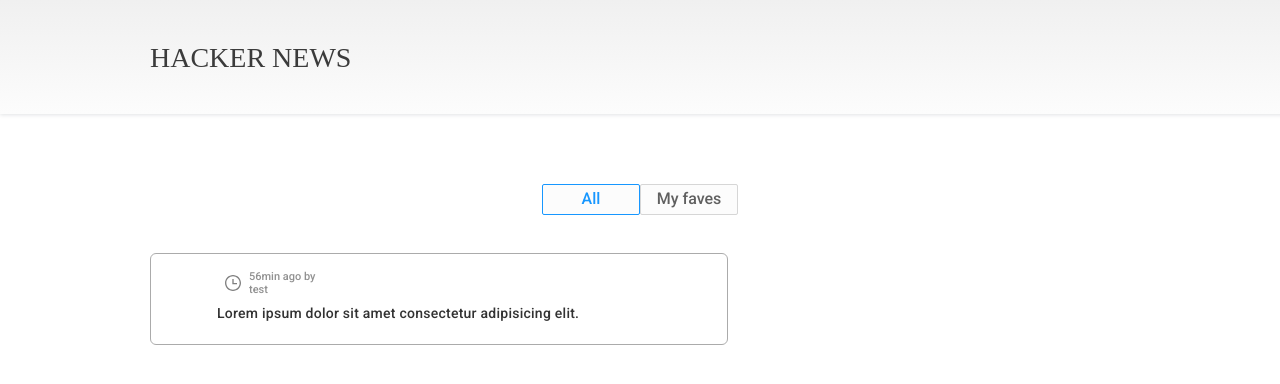
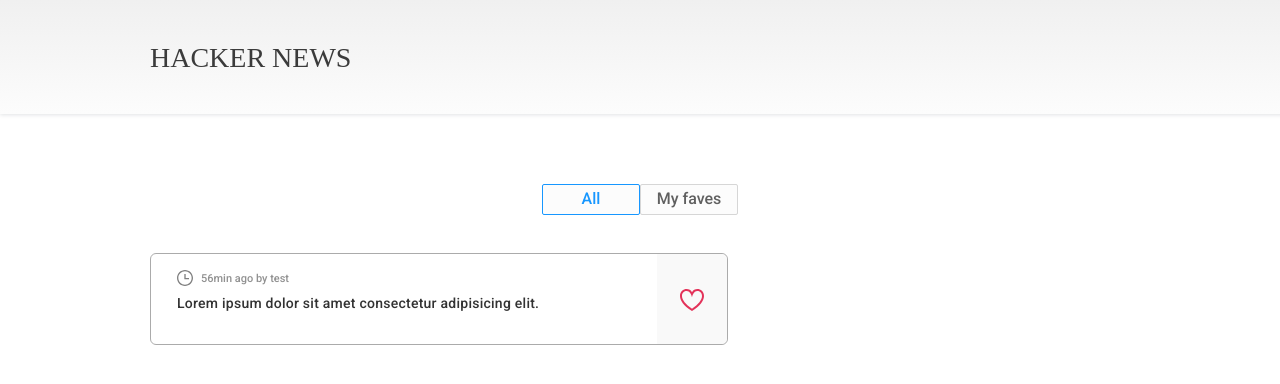
Before and after one commit to RodrigoLamus/hacker-news, a React (Create React App) app: page / in a window 1280 px wide. Shown: the top 384 px of the page. Built offline with nearby package versions, Linux system fonts and the light colour scheme.

Commit message:
adding fav button svgs

```diff
--- a/src/components/Card/Card.module.css
+++ b/src/components/Card/Card.module.css
@@ -1,4 +1,6 @@
 .card {
+    display: flex;
+    justify-content: space-between;
     width: 34.375rem;
     height: 5.625rem;
     margin: 2.375rem 2.5rem 1.875rem 9.375rem;
--- a/src/components/Card/Card.tsx
+++ b/src/components/Card/Card.tsx
@@ -2,6 +2,7 @@
 import styles from './Card.module.css';
 import React from 'react';
 import { CardInterface } from '../../interfaces';
+import { FavButton } from '../FavButton/FavButton';
 
 export const Card: React.FC<{ card: CardInterface; fav: boolean }> = ({
   card,
@@ -16,6 +17,7 @@
         title={card.title}
         url={card.url}
       />
+      <FavButton fav={fav} />
     </div>
   );
 };
--- /dev/null
+++ b/src/components/FavButton/FavButton.module.css
@@ -0,0 +1,17 @@
+.fav-button {
+    display: flex;
+    align-items: center;
+    justify-content: center;
+    width: auto;
+    padding: 2.188rem 1.375rem 2.063rem;
+    border-radius: 0 6px 6px 0;
+    border: solid 1px #f8f8f8;
+    background-color: #f8f8f8;
+    cursor: pointer;
+  }
+
+  .heart {
+    width: auto;
+    height: auto;
+    margin: 0;
+  }
--- /dev/null
+++ b/src/components/FavButton/FavButton.tsx
@@ -0,0 +1,14 @@
+import styles from './FavButton.module.css';
+import HeartFilledSVG from '../../../public/assets/iconmonstr-favorite-3.svg';
+import HollowHeartSVG from '../../../public/assets/iconmonstr-favorite-2.svg';
+
+export const FavButton: React.FC<{ fav: boolean }> = ({ fav }) => {
+  return (
+    <button className={styles['fav-button']}>
+      <img
+        className={styles.heart}
+        src={fav ? HeartFilledSVG : HollowHeartSVG}
+      />
+    </button>
+  );
+};
--- a/src/components/InfoTag/InfoTag.module.css
+++ b/src/components/InfoTag/InfoTag.module.css
@@ -1,3 +1,11 @@
+ul {
+    padding: 0;
+}
+
+.info {
+    cursor: pointer;
+}
+
 .main-info {
     width: 27.5rem;
     margin: 0.375rem 0 0;
@@ -11,7 +19,7 @@
     list-style: none;
 }
 
-img {
+.watch {
     width: 1rem;
     height: 1rem;
     margin-right: 0.5rem;
@@ -21,8 +29,8 @@
 .extra-info {
     display: flex;
     align-items: center;
-    width: 6.688rem;
-    margin: 0.125rem 19.313rem 0.438rem 0.5rem;
+    width: auto;
+    margin: 0.125rem 19.313rem 0.438rem 0rem;
     font-size: 0.688rem;
     font-weight: normal;
     font-stretch: normal;
--- a/src/components/InfoTag/InfoTag.tsx
+++ b/src/components/InfoTag/InfoTag.tsx
@@ -14,10 +14,10 @@
   };
 
   return (
-    <div onClick={openLink}>
+    <div onClick={openLink} className={styles.info}>
       <ul>
         <li className={styles['extra-info']}>
-          <img src={WatchSVG} alt="watch" />
+          <img className={styles.watch} src={WatchSVG} alt="watch" />
           {`${createdAt.getMinutes()}min ago by ${author}`}
         </li>
         <li className={styles['main-info']}>{title}</li>
--- a/src/components/Main/Main.tsx
+++ b/src/components/Main/Main.tsx
@@ -13,7 +13,7 @@
   return (
     <>
       <TabButtons />
-      <Card card={mockData} fav={true} />
+      <Card card={mockData} fav={false} />
     </>
   );
 };
```
Also changed, not shown: public/assets/iconmonstr-favorite-2.svg (added), public/assets/iconmonstr-favorite-3.svg (added).
